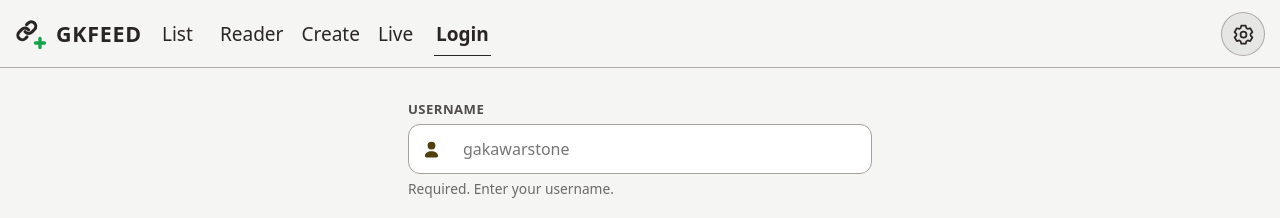
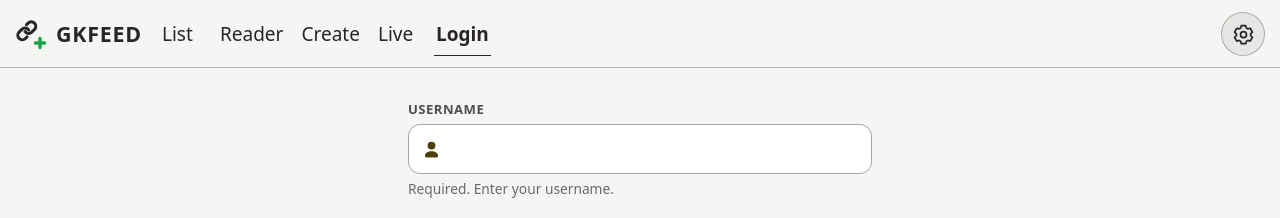
Before and after one commit to gkfeed/front, a React (Vite) app: page /login in a window 1280 px wide. Shown: the top 218 px of the page. Built offline with nearby package versions, Linux system fonts and the light colour scheme.

Commit message:
fix: remove misleading login placeholder

```diff
--- a/src/react/pages/LoginPage.tsx
+++ b/src/react/pages/LoginPage.tsx
@@ -12,8 +12,8 @@ type LoginFormState = typeof EMPTY_FORM;
 type LoginFieldName = keyof LoginFormState;
 
 const FIELDS = [
-  { name: 'username', label: 'Username', type: 'text', autoComplete: 'username', placeholder: 'gakawarstone', Icon: UserIcon },
-  { name: 'password', label: 'Password', type: 'password', autoComplete: 'current-password', placeholder: undefined, Icon: LockIcon },
+  { name: 'username', label: 'Username', type: 'text', autoComplete: 'username', Icon: UserIcon },
+  { name: 'password', label: 'Password', type: 'password', autoComplete: 'current-password', Icon: LockIcon },
 ] as const;
 
 export function LoginPage() {
```
Also changed, not shown: 1 other file (tests, documents, lock files or other folders).
